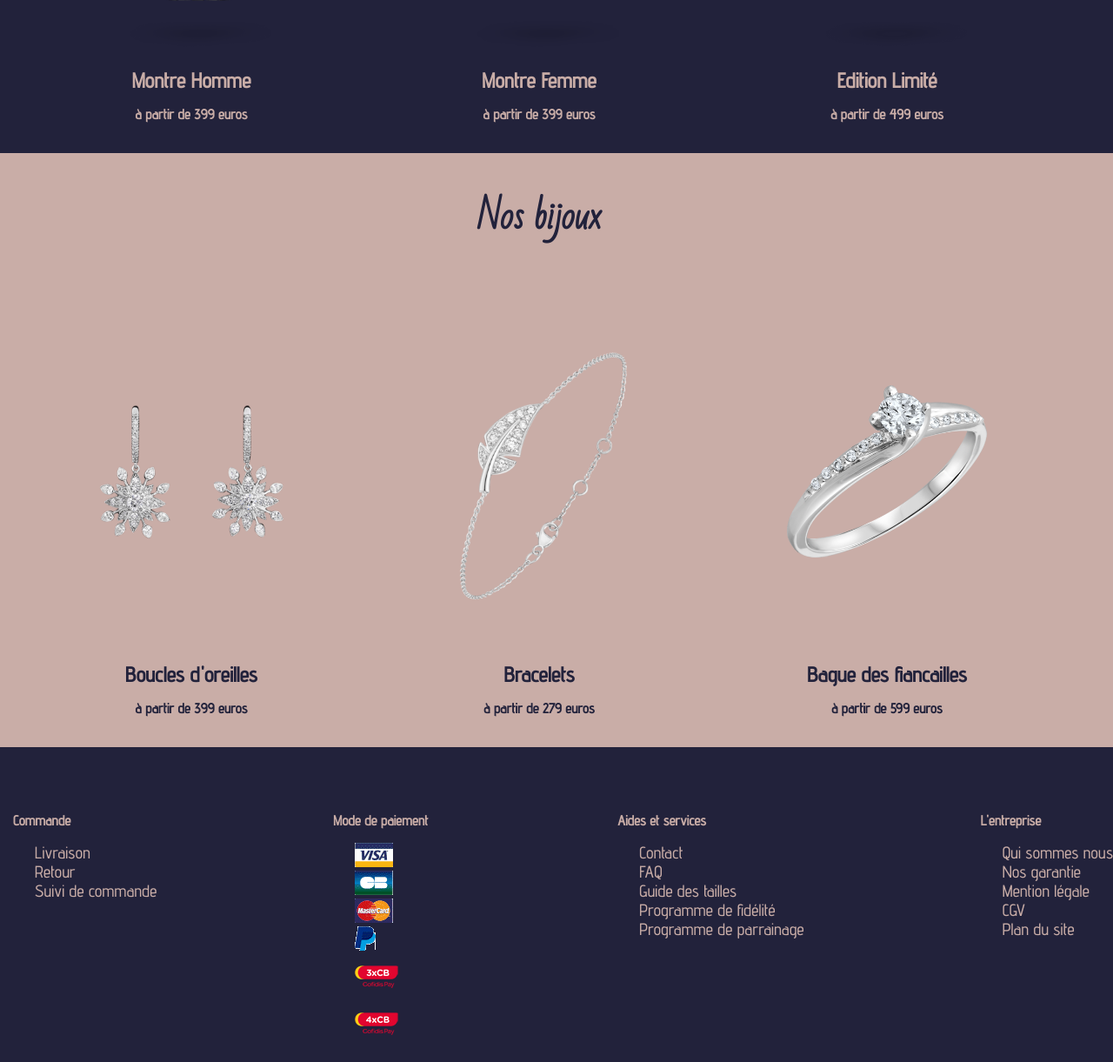
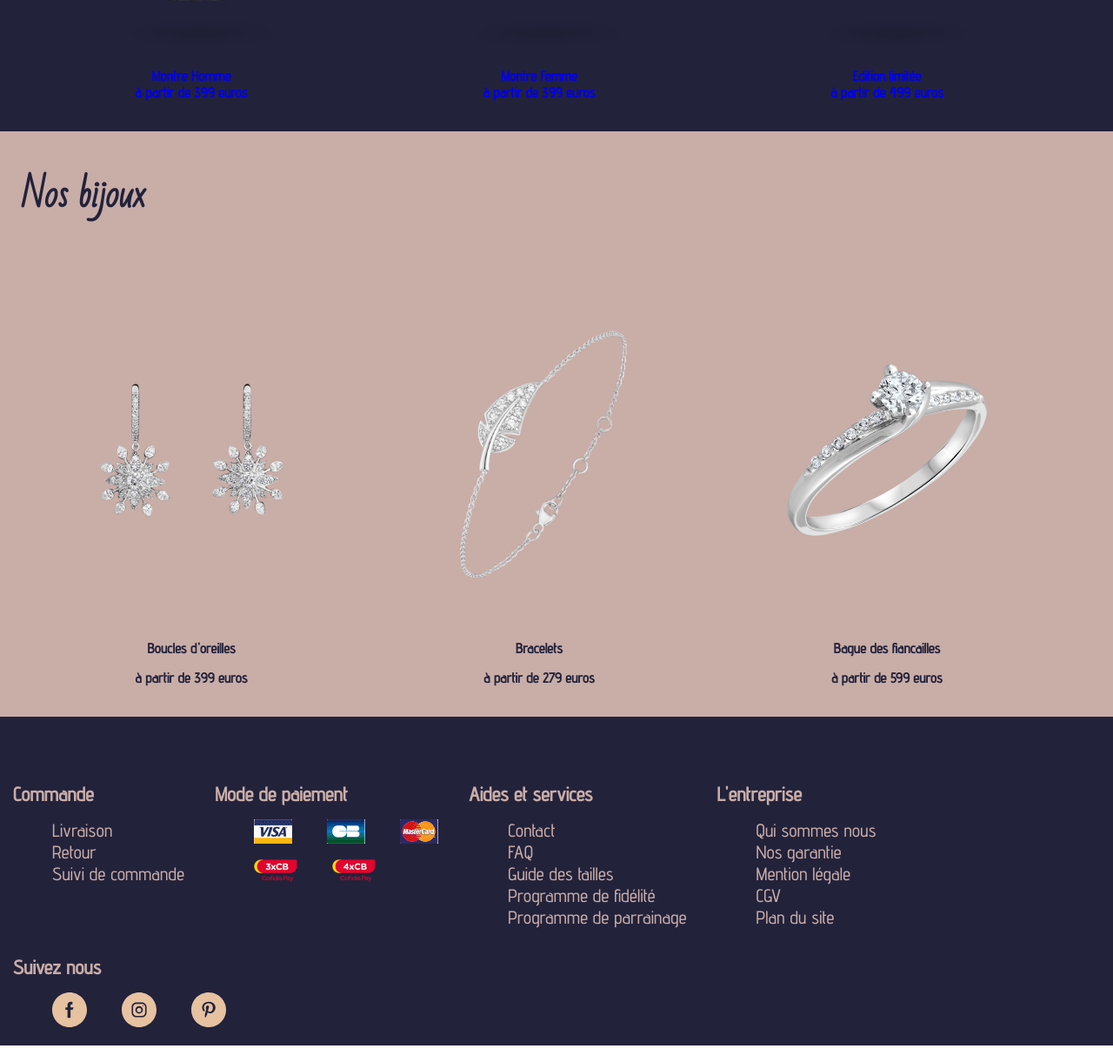
Before and after one commit to wejdene-it/Projet-Web, a plain HTML site: page index.html in a window 1280 px wide. Shown: the part 566-1787 px from the top of the page at 87% size. Drawn offline with Linux system fonts and the light colour scheme.

Commit message:
Modification

```diff
--- a/index.html
+++ b/index.html
@@ -26,18 +26,16 @@
 
 		<div class=montreblock">
 		  <a href="#"><img src="img\MontreH.png" alt="Montre Homme" width="400px" height="400"></a>
-		  <h3>Montre Homme</h3>
-		  <h4>à partir de 399 euros</h4>
+		  <h3><a href="#">Montre Homme<br>à partir de 399 euros</a></h3>
+
 	    </div>
 		<div class=montreblock">
 			<a href="#"><img src="img\MonreF.png" alt="Montre Femme" width="400px" height="400"></a>
-			<h3>Montre Femme</h3>
-			<h4>à partir de 399 euros</h4>
+			<h3><a href="#">Montre Femme<br>à partir de 399 euros</a></h3>
 		  </div>
 		  <div class=montreblock">
 			<a href="#"><img src="img\EditionLi.png" alt="Edition Limité" width="400px" height="400"></a>
-			<h3>Edition Limité</h3>
-			<h4>à partir de 499 euros</h4>
+			<h3><a href="#">Edition limitée<br>à partir de 499 euros</a></h3>
 		  </div>
 
     </div>
@@ -48,17 +46,17 @@
 		<div class="bijouxblock">
 			<div class=bijouxblock">
 			  <a href="#"><img src="img\boucle.jpg" alt="Boucles" width="400px" height="400"></a>
-			  <h3>Boucles d'oreilles</h3>
+			  <h4>Boucles d'oreilles</h4>
 			  <h4>à partir de 399 euros</h4>
 			</div>
 			<div class=bijouxblock">
 				<a href="#"><img src="img\bracelet.jpg" alt="Bracelets" width="400px" height="400"></a>
-				<h3>Bracelets</h3>
+				<h4>Bracelets</h4>
 				<h4>à partir de 279 euros</h4>
 			  </div>
 			  <div class=bijouxblock">
 				<a href="#"><img src="img\bague.jpg" alt="Bagues des fiancailles" width="400px" height="400"></a>
-				<h3>Bague des fiancailles</h3>
+				<h4>Bague des fiancailles</h4>
 				<h4>à partir de 599 euros</h4>
 			  </div>
 
@@ -79,13 +77,8 @@
 		<div class="Paiement">
 		<h5>Mode de paiement</h5>
 		<ul>
-			<li><a id="visa"><img src="img\visa.png"></a></li>
-			<li><a id="cb"><img src="img\cb.png"></a></li>
-			<li><a id="mastercard"><img src="img\mastercard.png"></a></li>
-			<li><a id="paypal"><img src="img\paypal.png"></a></li>
-			<li><a id="cofidis-3x"><img src="img\cofidis-3x.png"></a></li>
-			<li><a id="cofidis-4x"><img src="img\cofidis-4x.png"></a></li>
-
+		   <li><a id="visa"><img src="img\visa.png"></a><a id="cb"><img src="img\cb.png"></a><a id="mastercard"><img src="img\mastercard.png"></a></li>
+		   <li><a id="cofidis-3x"><img src="img\cofidis-3x.png"><a id="cofidis-4x"><img src="img\cofidis-4x.png"></a></li>
 		</ul>
 	</div>
 	<div class="Aide">
@@ -110,7 +103,12 @@
 
 		</ul>
 	</div>
-
+	<div class="Réseau">
+        <h5>Suivez nous</h5>
+		 <ul>
+			<li><a href="https://www.facebook.com"><img src="img\facebook.svg"><a href="https://www.instagram.com/"><img src="img\instagram.svg"></a><a href="https://www.pinterest.com"><img src="img\pinterest.svg"></a></li>
+		 </ul>
+	</div>
 </footer>
 
 
--- a/style.css
+++ b/style.css
@@ -50,7 +50,12 @@ header li a {
     overflow: hidden;
     background-color: #22223B;
   }
+  h2 {
+    font-size: 40px;
+    font-family: 'Bad Script', cursive;
+    padding: 0px 2%;
 
+ }
   #Montre{
     padding-top: 60px;
     overflow: hidden;
@@ -93,20 +98,14 @@ header li a {
 
 
 
-h2 {
-   font-size: 40px;
-   font-family: 'Bad Script', cursive;
-   padding: 0px 2%;
-   text-align: center;
-
-}
-
 h3{
  font-family: "Advent Pro";
   text-align: center;
-  font-size: 1.5em;
+  font-size: 1em;
   font-style: normal;
   margin: 15px;
+
+
 }
 
 h4{
@@ -117,7 +116,7 @@ h4{
 }
 h5{
   font-family:'Advent Pro';
-  font-size: 1em;
+  font-size: 1.4em;
   margin: 15px;
 }
 
@@ -129,14 +128,12 @@ footer{
   color: #C9ADA7;
   display: flex;
   flex-wrap: wrap;
-  justify-content:space-between;
+
 
 }
 footer li a{
   font-family: "Advent Pro";
   color: #C9ADA7;
-  font-size: 1.2em;
-  text-decoration: none;
-  display: block;
-  list-style-type: none;
+  font-size: 1.3em;
+  padding: 20px 20px;
 }
```
Also changed, not shown: img/facebook.svg (added), img/instagram.png (deleted), img/instagram.svg (added), img/logo.png (deleted), img/pinterest.svg (added), img/printerest.png (deleted), img/slide1.jpg (added), img/slider2.jpg (added), 1 other file.
